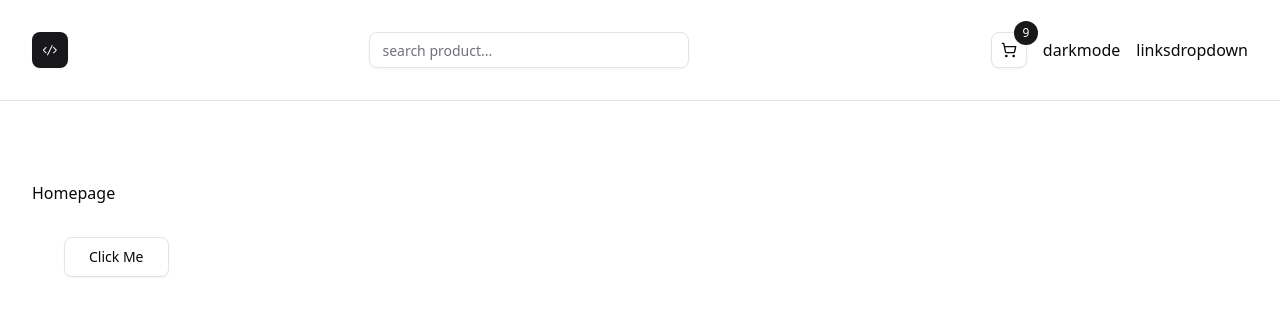
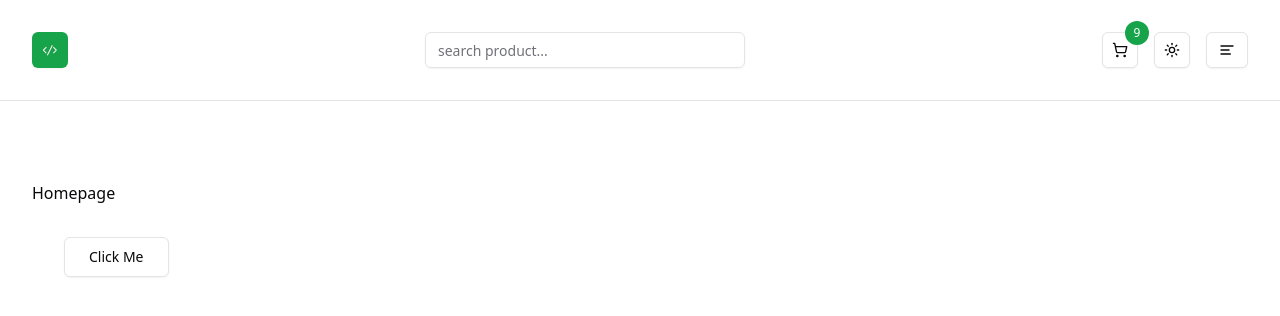
Before and after one commit to jls777/nextjs-store-demo, a Next.js app: page / in a window 1280 px wide. Shown: the top 316 px of the page. Built offline with nearby package versions, Linux system fonts and the light colour scheme.

Commit message:
added dropdown component

```diff
--- a/app/globals.css
+++ b/app/globals.css
@@ -5,31 +5,31 @@
 @custom-variant dark (&:is(.dark *));
 
 :root {
-  --background: oklch(1 0 0);
-  --foreground: oklch(0.141 0.005 285.823);
-  --card: oklch(1 0 0);
-  --card-foreground: oklch(0.141 0.005 285.823);
-  --popover: oklch(1 0 0);
-  --popover-foreground: oklch(0.141 0.005 285.823);
-  --primary: oklch(0.21 0.006 285.885);
-  --primary-foreground: oklch(0.985 0 0);
-  --secondary: oklch(0.967 0.001 286.375);
-  --secondary-foreground: oklch(0.21 0.006 285.885);
-  --muted: oklch(0.967 0.001 286.375);
-  --muted-foreground: oklch(0.552 0.016 285.938);
-  --accent: oklch(0.967 0.001 286.375);
-  --accent-foreground: oklch(0.21 0.006 285.885);
-  --destructive: oklch(0.577 0.245 27.325);
-  --destructive-foreground: oklch(0.577 0.245 27.325);
-  --border: oklch(0.92 0.004 286.32);
-  --input: oklch(0.92 0.004 286.32);
-  --ring: oklch(0.705 0.015 286.067);
-  --chart-1: oklch(0.646 0.222 41.116);
-  --chart-2: oklch(0.6 0.118 184.704);
-  --chart-3: oklch(0.398 0.07 227.392);
-  --chart-4: oklch(0.828 0.189 84.429);
-  --chart-5: oklch(0.769 0.188 70.08);
-  --radius: 0.625rem;
+  --background: hsl(0 0% 100%);
+  --foreground: hsl(240 10% 3.9%);
+  --card: hsl(0 0% 100%);
+  --card-foreground: hsl(240 10% 3.9%);
+  --popover: hsl(0 0% 100%);
+  --popover-foreground: hsl(240 10% 3.9%);
+  --primary: hsl(142.1 76.2% 36.3%);
+  --primary-foreground: hsl(355.7 100% 97.3%);
+  --secondary: hsl(240 4.8% 95.9%);
+  --secondary-foreground: hsl(240 5.9% 10%);
+  --muted: hsl(240 4.8% 95.9%);
+  --muted-foreground: hsl(240 3.8% 46.1%);
+  --accent: hsl(240 4.8% 95.9%);
+  --accent-foreground: hsl(240 5.9% 10%);
+  --destructive: hsl(0 84.2% 60.2%);
+  --destructive-foreground: hsl(0 0% 98%);
+  --border: hsl(240 5.9% 90%);
+  --input: hsl(240 5.9% 90%);
+  --ring: hsl(142.1 76.2% 36.3%);
+  --radius: 0.5rem;
+  --chart-1: hsl(12 76% 61%);
+  --chart-2: hsl(173 58% 39%);
+  --chart-3: hsl(197 37% 24%);
+  --chart-4: hsl(43 74% 66%);
+  --chart-5: hsl(27 87% 67%);
   --sidebar: oklch(0.985 0 0);
   --sidebar-foreground: oklch(0.141 0.005 285.823);
   --sidebar-primary: oklch(0.21 0.006 285.885);
@@ -41,30 +41,30 @@
 }
 
 .dark {
-  --background: oklch(0.141 0.005 285.823);
-  --foreground: oklch(0.985 0 0);
-  --card: oklch(0.141 0.005 285.823);
-  --card-foreground: oklch(0.985 0 0);
-  --popover: oklch(0.141 0.005 285.823);
-  --popover-foreground: oklch(0.985 0 0);
-  --primary: oklch(0.985 0 0);
-  --primary-foreground: oklch(0.21 0.006 285.885);
-  --secondary: oklch(0.274 0.006 286.033);
-  --secondary-foreground: oklch(0.985 0 0);
-  --muted: oklch(0.274 0.006 286.033);
-  --muted-foreground: oklch(0.705 0.015 286.067);
-  --accent: oklch(0.274 0.006 286.033);
-  --accent-foreground: oklch(0.985 0 0);
-  --destructive: oklch(0.396 0.141 25.723);
-  --destructive-foreground: oklch(0.637 0.237 25.331);
-  --border: oklch(0.274 0.006 286.033);
-  --input: oklch(0.274 0.006 286.033);
-  --ring: oklch(0.442 0.017 285.786);
-  --chart-1: oklch(0.488 0.243 264.376);
-  --chart-2: oklch(0.696 0.17 162.48);
-  --chart-3: oklch(0.769 0.188 70.08);
-  --chart-4: oklch(0.627 0.265 303.9);
-  --chart-5: oklch(0.645 0.246 16.439);
+  --background: hsl(20 14.3% 4.1%);
+  --foreground: hsl(0 0% 95%);
+  --card: hsl(24 9.8% 10%);
+  --card-foreground: hsl(0 0% 95%);
+  --popover: hsl(0 0% 9%);
+  --popover-foreground: hsl(0 0% 95%);
+  --primary: hsl(142.1 70.6% 45.3%);
+  --primary-foreground: hsl(144.9 80.4% 10%);
+  --secondary: hsl(240 3.7% 15.9%);
+  --secondary-foreground: hsl(0 0% 98%);
+  --muted: hsl(0 0% 15%);
+  --muted-foreground: hsl(240 5% 64.9%);
+  --accent: hsl(12 6.5% 15.1%);
+  --accent-foreground: hsl(0 0% 98%);
+  --destructive: hsl(0 62.8% 30.6%);
+  --destructive-foreground: hsl(0 85.7% 97.3%);
+  --border: hsl(240 3.7% 15.9%);
+  --input: hsl(240 3.7% 15.9%);
+  --ring: hsl(142.4 71.8% 29.2%);
+  --chart-1: hsl(220 70% 50%);
+  --chart-2: hsl(160 60% 45%);
+  --chart-3: hsl(30 80% 55%);
+  --chart-4: hsl(280 65% 60%);
+  --chart-5: hsl(340 75% 55%);
   --sidebar: oklch(0.21 0.006 285.885);
   --sidebar-foreground: oklch(0.985 0 0);
   --sidebar-primary: oklch(0.488 0.243 264.376);
--- a/app/layout.tsx
+++ b/app/layout.tsx
@@ -3,6 +3,7 @@ import { Geist, Geist_Mono } from "next/font/google";
 import "./globals.css";
 import Navbar from "@/components/navbar/Navbar";
 import Container from "@/components/global/Container";
+import Providers from "./providers";
 
 const geistSans = Geist({
   variable: "--font-geist-sans",
@@ -25,12 +26,14 @@ export default function RootLayout({
   children: React.ReactNode;
 }>) {
   return (
-    <html lang="en">
+    <html lang="en" suppressHydrationWarning>
       <body
         className={`${geistSans.variable} ${geistMono.variable} antialiased`}
       >
-        <Navbar />
-        <Container className="py-20">{children}</Container>
+        <Providers>
+          <Navbar />
+          <Container className="py-20">{children}</Container>
+        </Providers>
       </body>
     </html>
   );
--- /dev/null
+++ b/app/providers.tsx
@@ -0,0 +1,20 @@
+"use client";
+
+import { ThemeProvider } from "./theme-provider";
+
+function Providers({ children }: { children: React.ReactNode }) {
+  return (
+    <>
+      <ThemeProvider
+        attribute="class"
+        defaultTheme="system"
+        enableSystem
+        disableTransitionOnChange
+      >
+        {children}
+      </ThemeProvider>
+    </>
+  );
+}
+
+export default Providers;
--- /dev/null
+++ b/app/theme-provider.tsx
@@ -0,0 +1,10 @@
+"use client";
+
+import * as React from "react";
+import { ThemeProvider as NextThemesProvider } from "next-themes";
+// import { type ThemeProviderProps } from "next-themes/dist/types";
+import { type ThemeProviderProps } from "next-themes";
+
+export function ThemeProvider({ children, ...props }: ThemeProviderProps) {
+  return <NextThemesProvider {...props}>{children}</NextThemesProvider>;
+}
--- a/components/navbar/DarkMode.tsx
+++ b/components/navbar/DarkMode.tsx
@@ -1,5 +1,41 @@
-function DarkMode() {
-  return <div>darkmode</div>;
+"use client";
+
+import * as React from "react";
+// import { MoonIcon, SunIcon } from "@radix-ui/react-icons";
+import { MoonIcon, SunIcon } from "lucide-react";
+import { useTheme } from "next-themes";
+
+import { Button } from "@/components/ui/button";
+import {
+  DropdownMenu,
+  DropdownMenuContent,
+  DropdownMenuItem,
+  DropdownMenuTrigger,
+} from "@/components/ui/dropdown-menu";
+
+export default function ModeToggle() {
+  const { setTheme } = useTheme();
+
+  return (
+    <DropdownMenu>
+      <DropdownMenuTrigger asChild>
+        <Button variant="outline" size="icon">
+          <SunIcon className="h-[1.2rem] w-[1.2rem] rotate-0 scale-100 transition-all dark:-rotate-90 dark:scale-0" />
+          <MoonIcon className="absolute h-[1.2rem] w-[1.2rem] rotate-90 scale-0 transition-all dark:rotate-0 dark:scale-100" />
+          <span className="sr-only">Toggle theme</span>
+        </Button>
+      </DropdownMenuTrigger>
+      <DropdownMenuContent align="end">
+        <DropdownMenuItem onClick={() => setTheme("light")}>
+          Light
+        </DropdownMenuItem>
+        <DropdownMenuItem onClick={() => setTheme("dark")}>
+          Dark
+        </DropdownMenuItem>
+        <DropdownMenuItem onClick={() => setTheme("system")}>
+          System
+        </DropdownMenuItem>
+      </DropdownMenuContent>
+    </DropdownMenu>
+  );
 }
-
-export default DarkMode;
--- a/components/navbar/LinksDropdown.tsx
+++ b/components/navbar/LinksDropdown.tsx
@@ -1,5 +1,36 @@
+import {
+  DropdownMenu,
+  DropdownMenuContent,
+  DropdownMenuItem,
+  DropdownMenuTrigger,
+  DropdownMenuSeparator,
+} from "@/components/ui/dropdown-menu";
+import { LuAlignLeft } from "react-icons/lu";
+import Link from "next/link";
+import { Button } from "../ui/button";
+import { links } from "@/utils/links";
+
 function LinksDropdown() {
-  return <div>linksdropdown</div>;
+  return (
+    <DropdownMenu>
+      <DropdownMenuTrigger asChild>
+        <Button variant="outline" className="flex gap-4 max-w-[100px]">
+          <LuAlignLeft className="w-6 h-6" />
+        </Button>
+      </DropdownMenuTrigger>
+      <DropdownMenuContent className="w-40" align="start" sideOffset={10}>
+        {links.map((link) => {
+          return (
+            <DropdownMenuItem key={link.href}>
+              <Link href={link.href} className="capitalize w-full">
+                {link.label}
+              </Link>
+            </DropdownMenuItem>
+          );
+        })}
+      </DropdownMenuContent>
+    </DropdownMenu>
+  );
 }
 
 export default LinksDropdown;
--- /dev/null
+++ b/utils/links.ts
@@ -0,0 +1,13 @@
+type NavLink = {
+  href: string;
+  label: string;
+};
+
+export const links: NavLink[] = [
+  { href: "/", label: "home" },
+  { href: "/about", label: "about" },
+  { href: "/products", label: "products" },
+  { href: "/favorites", label: "favorites" },
+  { href: "/cart", label: "cart" },
+  { href: "/orders", label: "orders" },
+];
```
Also changed, not shown: 1 other file (tests, documents, lock files or other folders).
